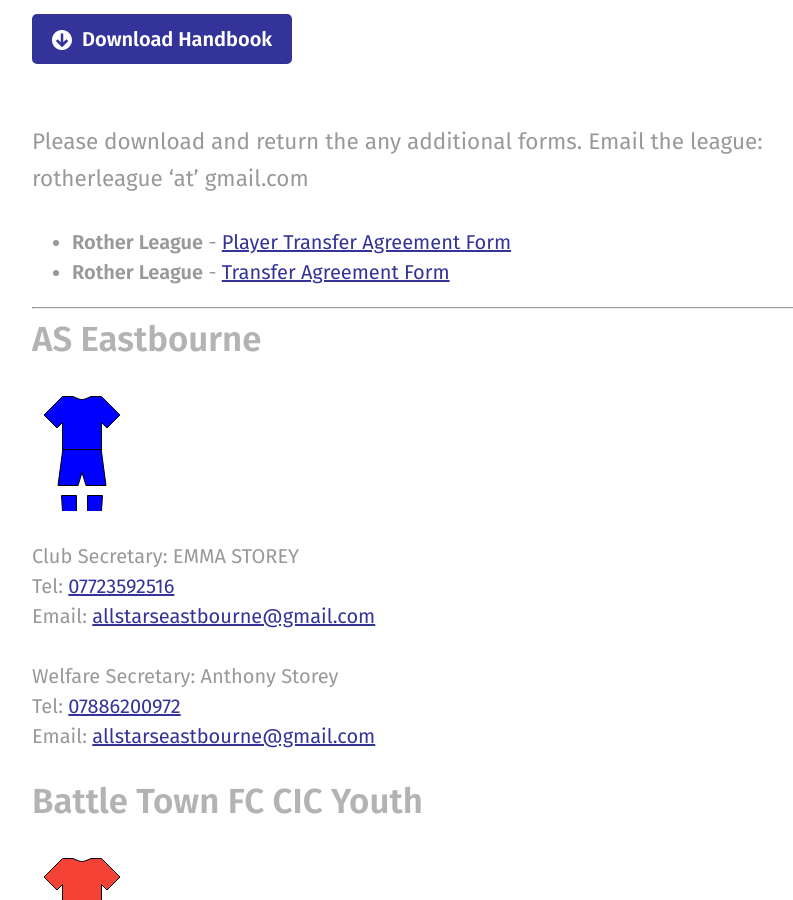
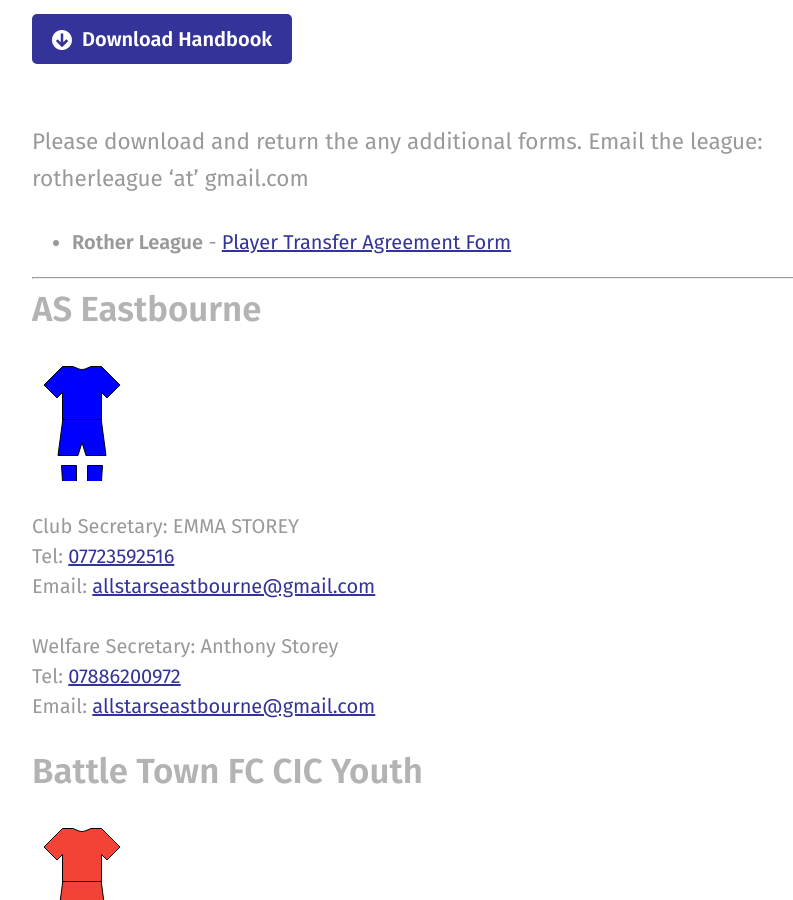
Before and after one commit to rotherleague/Rother, a Jekyll site: the page built from clubs.md, in a window 1280 px wide and 900 px high, scrolled down 475 px. Shown: the whole window, without its empty margins (48-841 px from the left). Built offline with Jekyll 4.4.1, drawn with Linux system fonts in a browser that asks for light colours; nearby versions of some CDN libraries.

Commit message:
Update clubs.md

```diff
--- a/clubs.md
+++ b/clubs.md
@@ -17,7 +17,6 @@ Please download and return the any additional forms. Email the league: rotherlea
 
 
 * **Rother League** - [Player Transfer Agreement Form](https://drive.google.com/file/d/1WQpPZ6XpOzpBA7OOJ5cFL-3AsP7IIkIq/view?usp=sharing)
-* **Rother League** - [Transfer Agreement Form](https://drive.google.com/file/d/1WQpPZ6XpOzpBA7OOJ5cFL-3AsP7IIkIq/view?usp=sharing)
 
 <hr>
 
```
